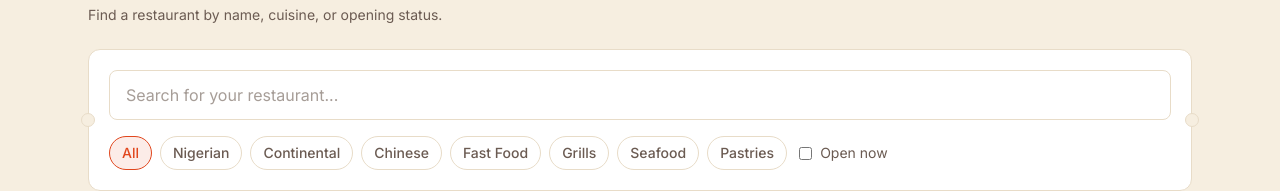
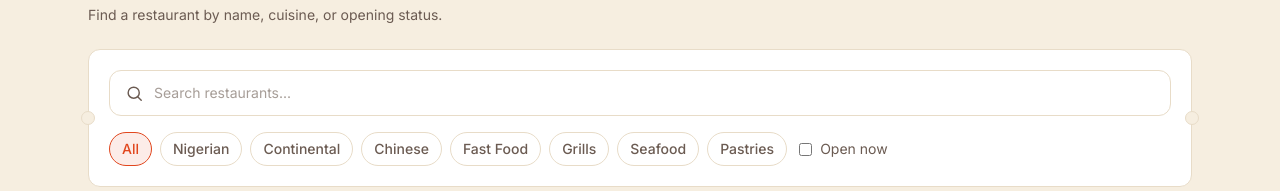
Before and after one commit to Timzee00/Delixious, a React (Vite) app in the folder frontend/: page /restaurants in a window 1280 px wide. Shown: the part 160-351 px from the top of the page. Built offline with nearby package versions, Linux system fonts and the light colour scheme; no server answers.

Commit message:
Standardize food and restaurant search with clear action and accessible SVG

```diff
--- a/frontend/src/pages/Restaurants.jsx
+++ b/frontend/src/pages/Restaurants.jsx
@@ -4,6 +4,7 @@ import api from '../lib/api.js';
 import { useAuth } from '../context/AuthContext.jsx';
 import RestaurantCard from '../components/RestaurantCard.jsx';
 import { GridSkeleton, EmptyState, ErrorState } from '../components/StateViews.jsx';
+import { SearchField } from '../components/ui/Primitives.jsx';
 
 const CUISINES = ['All', 'Nigerian', 'Continental', 'Chinese', 'Fast Food', 'Grills', 'Seafood', 'Pastries'];
 
@@ -75,7 +76,7 @@ export default function Restaurants() {
     <div className="mx-auto max-w-6xl px-4 py-8 sm:px-6">
       <div><Link to="/" className="text-sm font-medium text-pepper hover:underline">Back to home</Link><h1 className="mt-2 font-display text-3xl font-bold text-ink">All restaurants</h1><p className="mt-1 max-w-2xl text-sm text-ink-soft">Find a restaurant by name, cuisine, or opening status.</p></div>
       <div className="ticket mt-6 p-4 sm:p-5">
-        <input type="search" value={query} onChange={(event) => setQuery(event.target.value)} placeholder="Search for your restaurant..." aria-label="Search restaurants" className="w-full rounded-lg border border-hairline bg-paper px-4 py-3 text-ink placeholder:text-ink-soft/60" />
+        <SearchField id="restaurant-search" label="Search restaurants" value={query} onChange={setQuery} placeholder="Search restaurants..." />
         <div className="mt-4 flex flex-wrap items-center gap-2">
           {CUISINES.map((item) => <button key={item} type="button" onClick={() => setCuisine(item)} className={`rounded-full border px-3 py-1.5 text-sm font-medium ${cuisine === item ? 'border-pepper bg-pepper/10 text-pepper' : 'border-hairline text-ink-soft hover:border-ink-soft'}`}>{item}</button>)}
           <label className="ml-1 flex items-center gap-2 text-sm text-ink-soft"><input type="checkbox" checked={openOnly} onChange={(event) => setOpenOnly(event.target.checked)} className="accent-pepper" />Open now</label>
```
